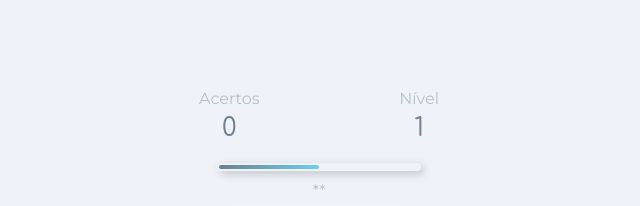
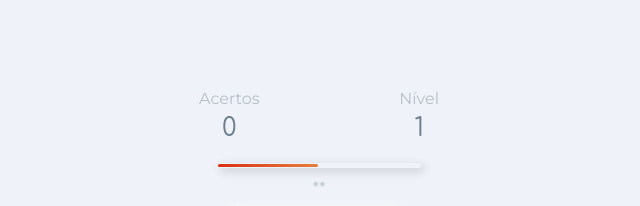
Before and after one commit to f95f/JS, a plain HTML site: page Games/x/game_on.html in a window 1280 px wide. Shown: the top 206 px of the page, 321-961 px from the left. Drawn offline with Linux system fonts and the light colour scheme.

Commit message:
changed time bar

```diff
--- a/Games/x/style.css
+++ b/Games/x/style.css
@@ -51,17 +51,18 @@ div#timebar{
     margin-top: 10px;
     margin-bottom: 10px;
     padding: 1px;
-    height: 6px;
+    height: 3px;
     box-shadow: 3px 3px 8px var(--SHD);
-    border-radius: 6px;
+    border-radius: 3px;
 }
 
 div#liquid{
     width: 200px;
-    margin: 1px;
-    height: 4px;
+    height: 3px;
+
     background: linear-gradient(to right, var(--D1), var(--DES));
-    border-radius: 5px;
+    background: linear-gradient(to right, rgb(216, 49, 19), rgb(230, 127, 59));
+    border-radius: 3px;
 }
 div#nivel{
     float: right;
```
